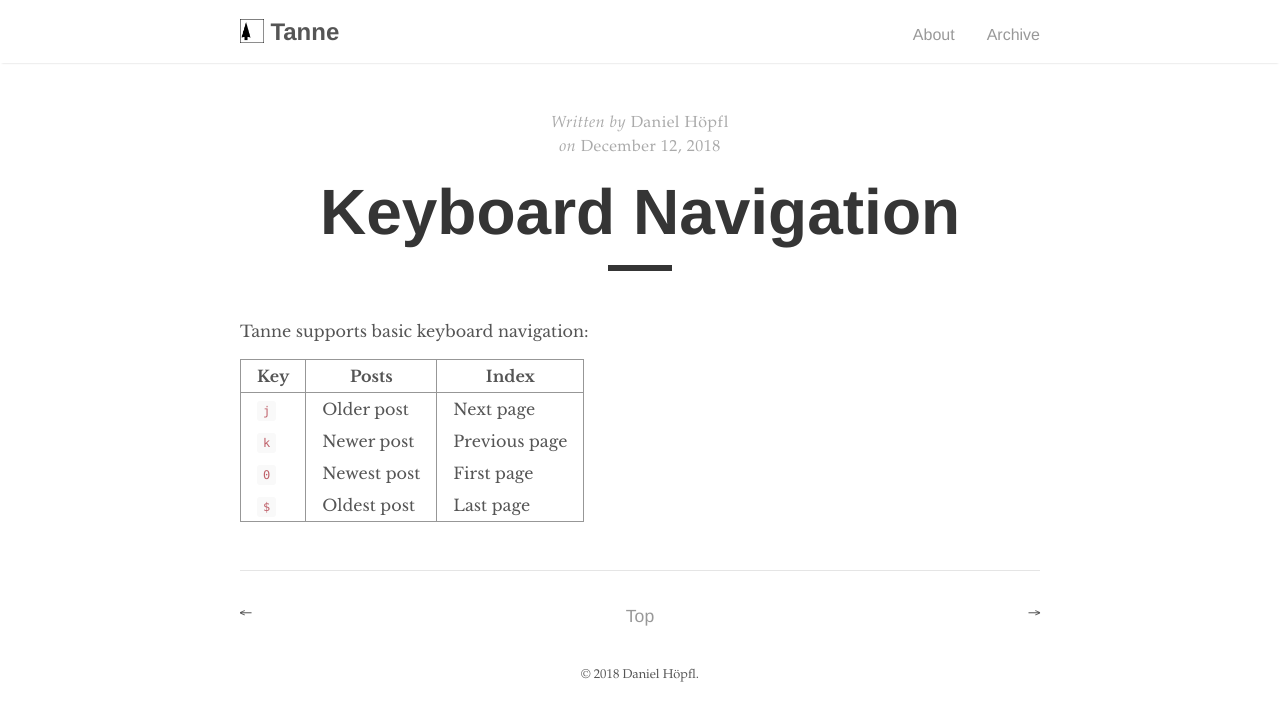
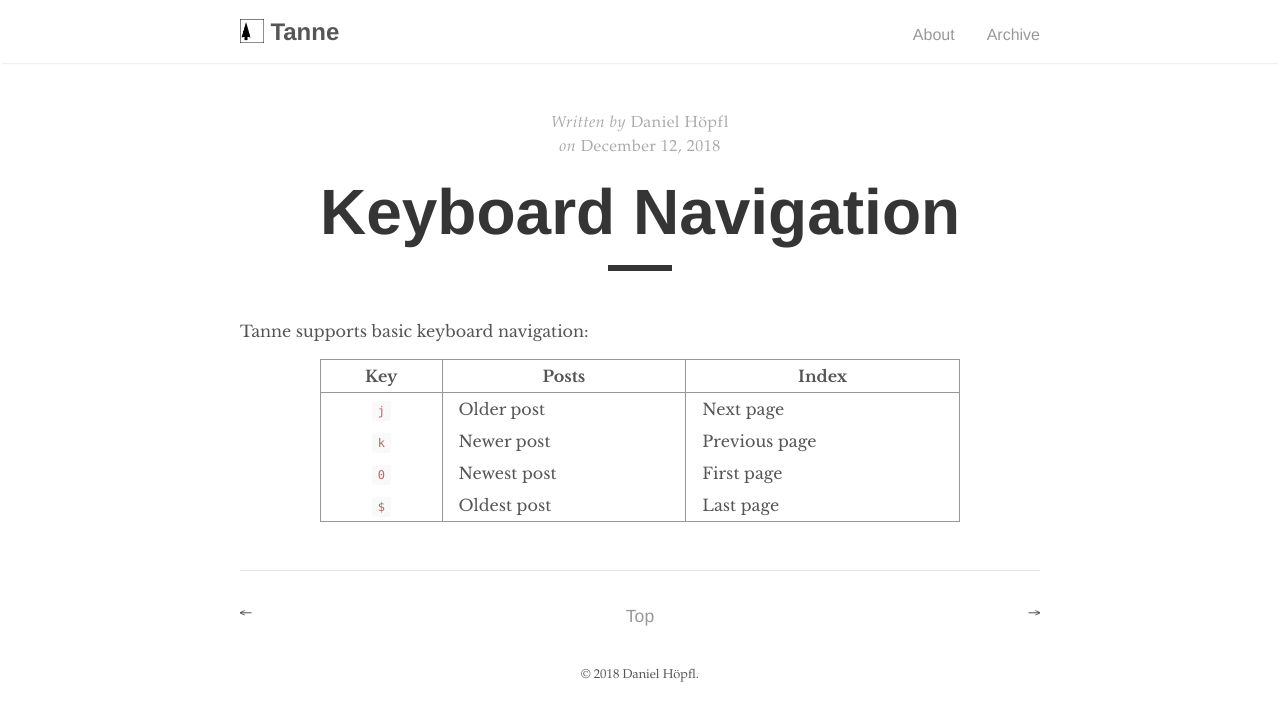
Before and after one commit to dhoepfl/tanne, a Jekyll site: the page built from _posts/2018-12-12-Keyboard-Navigation.md, in a window 1280 px wide. Shown: the top 721 px of the page. Built offline with Jekyll 4.4.1, drawn with Linux system fonts in a browser that asks for light colours.

Commit message:
Improved table formatting.
Tables are now min-width 80% and centered.

```diff
--- a/_posts/2018-12-12-Keyboard-Navigation.md
+++ b/_posts/2018-12-12-Keyboard-Navigation.md
@@ -8,12 +8,9 @@ Tanne supports basic keyboard navigation:
 
 |-----------------+--------------+-----------------|
 | **Key**         | **Posts**    | **Index**       |
-|-----------------|--------------|-----------------|
+|:---------------:|--------------|-----------------|
 | `j`             | Older post   | Next page       |
-|-----------------|--------------|-----------------|
 | `k`             | Newer post   | Previous page   |
-|-----------------|--------------|-----------------|
 | `0`             | Newest post  | First page      |
-|-----------------|--------------|-----------------|
 | `$`             | Oldest post  | Last page       |
 |-----------------+--------------+-----------------+
--- a/_sass/tanne/_post.scss
+++ b/_sass/tanne/_post.scss
@@ -64,6 +64,9 @@
   table {
     border-collapse: collapse;
     border: 1px solid $grey-1;
+    min-width: 80%;
+    margin-left: auto;
+    margin-right: auto;
   }
 
   table tr,
```
